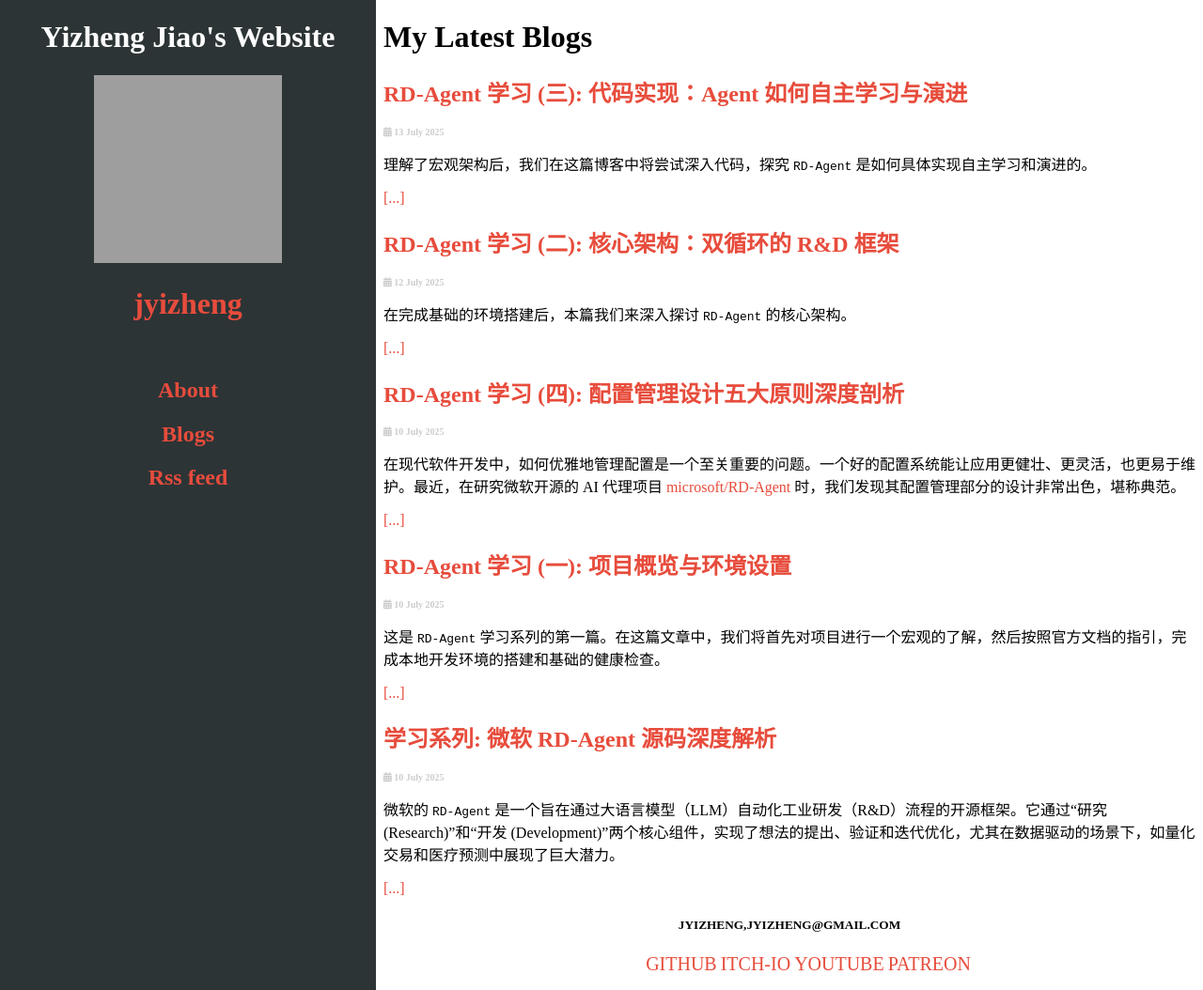
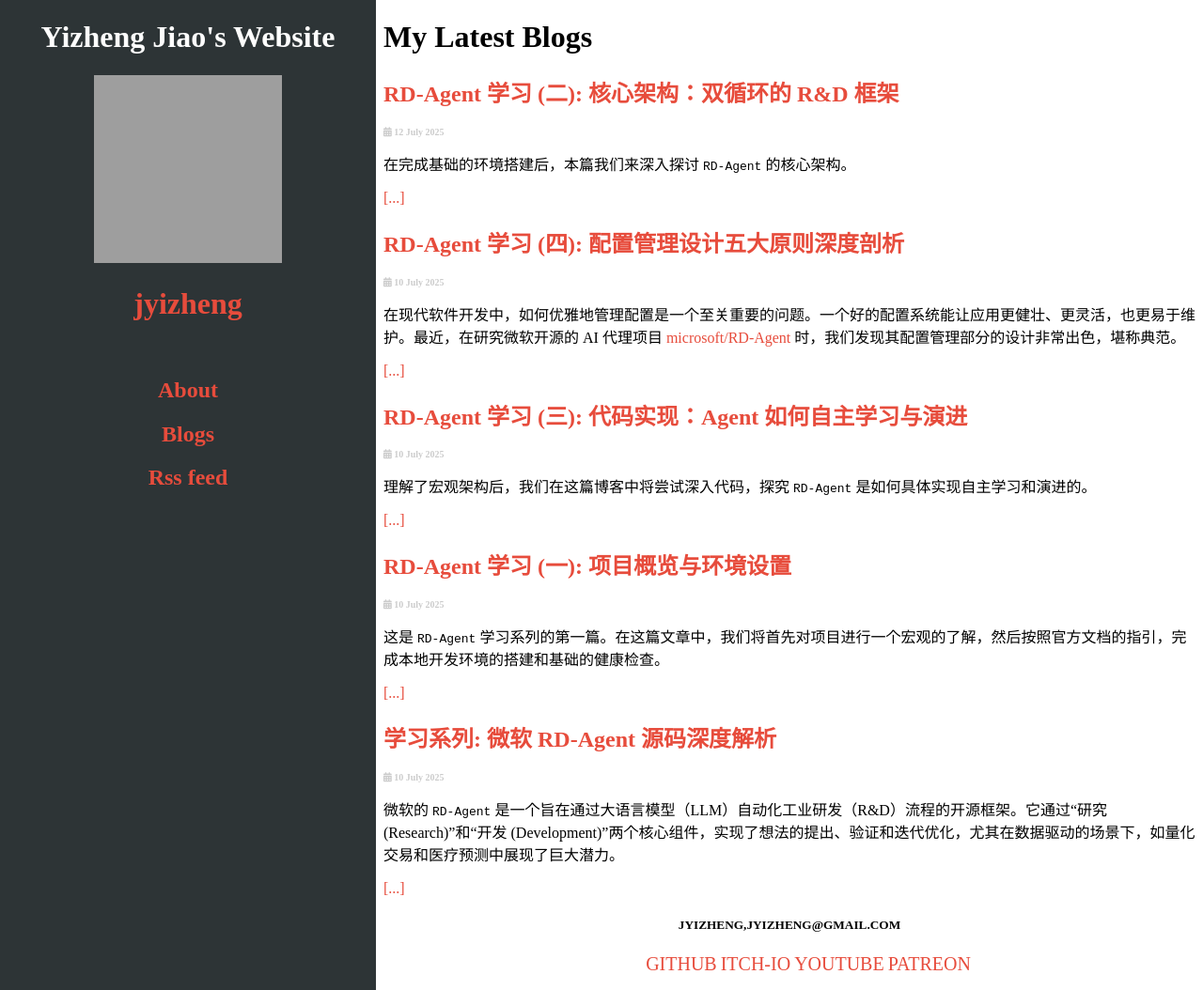
Before and after one commit to jyizheng/jyizheng.github.io, a Jekyll site: the page built from index.html, in a window 1280 px wide and 1054 px high. Shown: the whole window at 94% size. Built offline with Jekyll 4.4.1, drawn with Linux system fonts in a browser that asks for light colours; grey boxes are pictures that could not be loaded.

Commit message:
change time

```diff
--- a/_posts/2025-07-10-1450-rd-agent-part-3-core-logic.md
+++ b/_posts/2025-07-10-1450-rd-agent-part-3-core-logic.md
@@ -1,6 +1,6 @@
 ---
 title: "RD-Agent 学习 (三): 代码实现：Agent 如何自主学习与演进"
-date: "2025-07-13 14:00:00 +0800"
+date: "2025-07-10 14:50:00 +0800"
 author: jyizheng
 category: rd-agent-study
 ---
```
